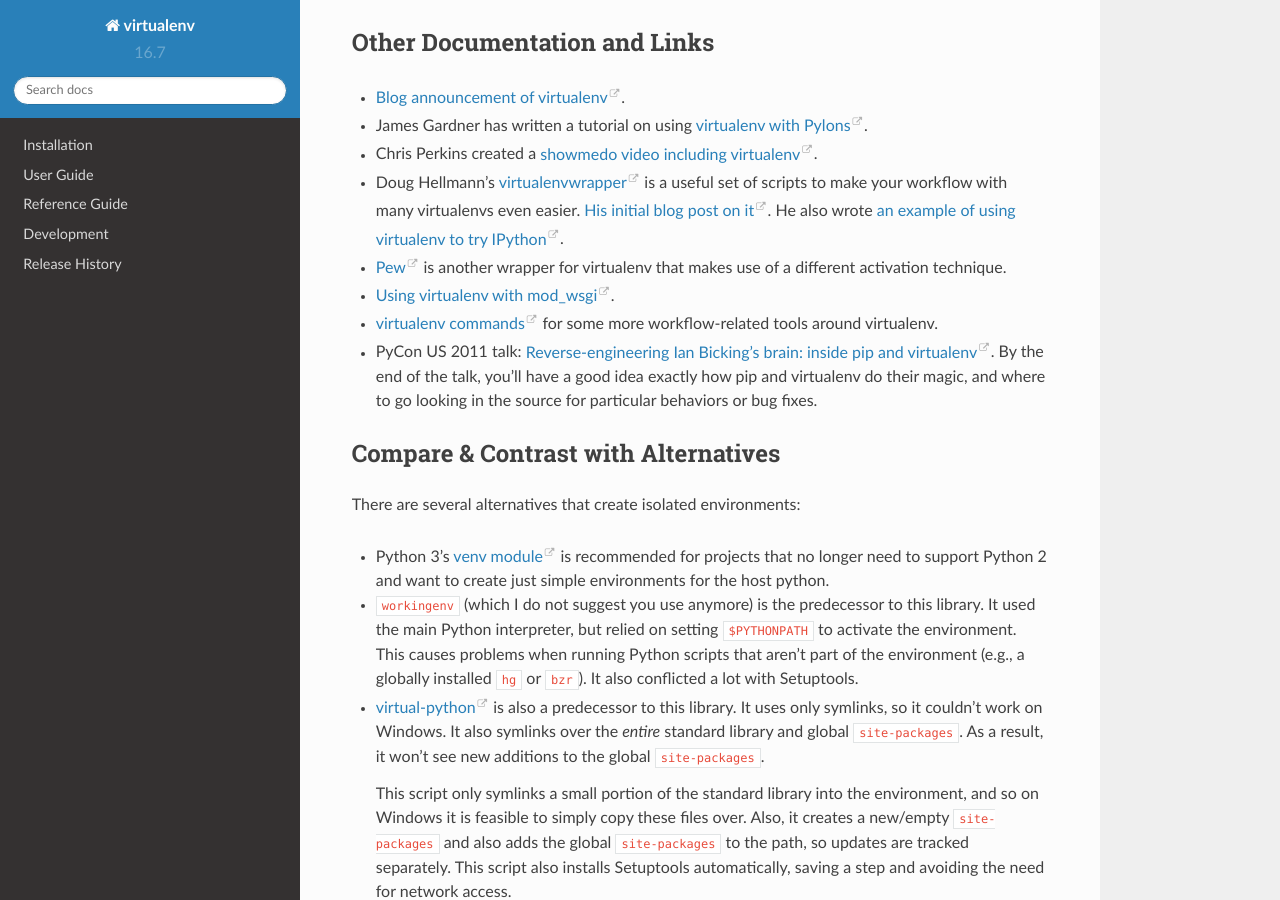
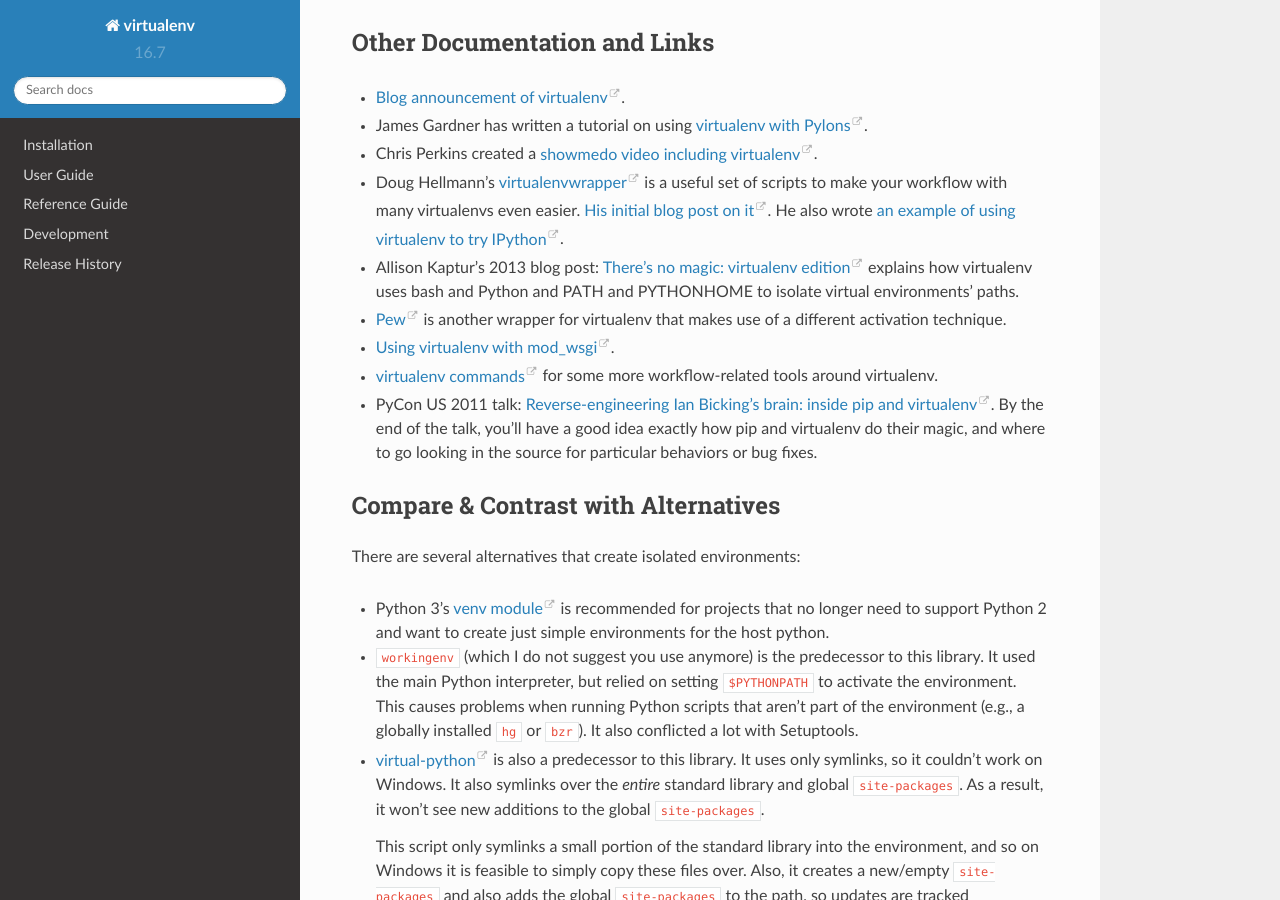
Before and after one commit to pypa/virtualenv, a Sphinx documentation site: the page built from docs/index.rst, in a window 1280 px wide and 900 px high, scrolled down 3867 px. Built offline with Sphinx 7.4.7 and the Read the Docs theme 2.0.0, drawn with Linux system fonts in a browser that asks for light colours.

Commit message:
Add Kaptur blog post to docs
Signed-off-by: Sumana Harihareswara <sh@changeset.nyc>

```diff
--- a/docs/index.rst
+++ b/docs/index.rst
@@ -77,6 +77,11 @@
   .. __: https://doughellmann.com/blog/2008/05/01/virtualenvwrapper/
   .. __: https://doughellmann.com/blog/2008/02/01/ipython-and-virtualenv/
 
+* Allison Kaptur's 2013 blog post: `There's no magic: virtualenv edition
+  <https://www.recurse.com/blog/14-there-is-no-magic-virtualenv-edition>`_
+  explains how virtualenv uses bash and Python and PATH and PYTHONHOME
+  to isolate virtual environments' paths.
+
 * `Pew`_ is another wrapper for virtualenv that makes use of a different
   activation technique.
 
```
